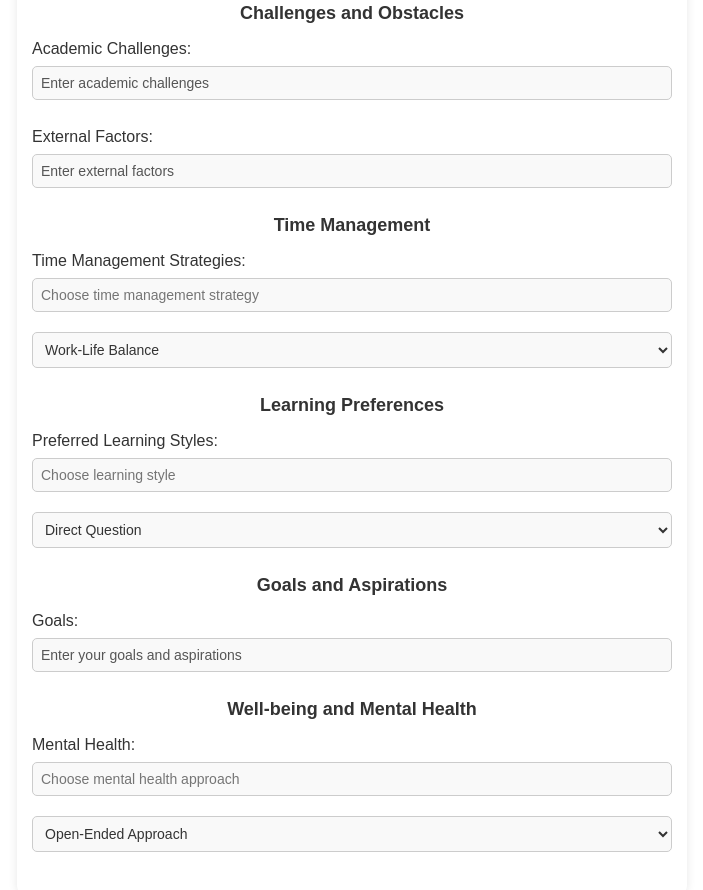
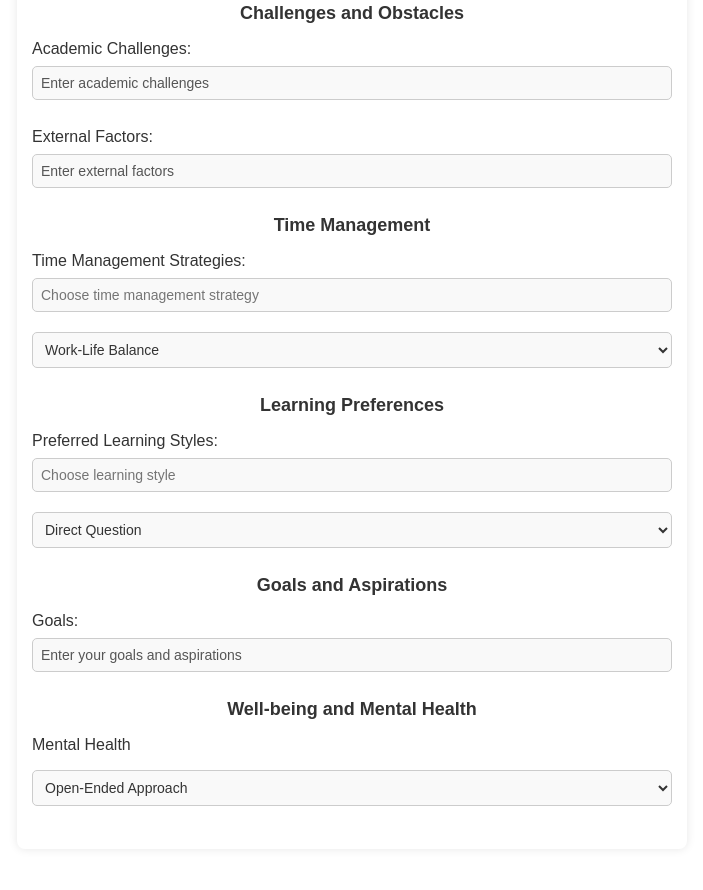
Before and after one commit to samssiams/F.1, a plain HTML site: page strugglings.html in a window 1280 px wide. Shown: the part 787-1677 px from the top of the page, without its empty margins (288-991 px from the left). Drawn offline with Linux system fonts and the light colour scheme.

Commit message:
first commit

```diff
--- a/choosestyle.css
+++ b/choosestyle.css
@@ -1,4 +1,3 @@
-/* styles.css */
 body {
     font-family: Arial, sans-serif;
     text-align: center;
--- a/strugglings.html
+++ b/strugglings.html
@@ -8,7 +8,7 @@
 </head>
 <body>
 
-    <a href="choose.html" class="back-button">Back</a>
+    <a href="index.html" class="back-button">Back</a>
 
     <div class="container">
         <h1>Struggling Students</h1>
@@ -89,8 +89,7 @@
 
         <div class="question" id="8">
             <h2>Well-being and Mental Health</h2>
-            <p>Mental Health:
-                <input list="mentalHealthOptions" name="mentalHealth" placeholder="Choose mental health approach">
+            <p>Mental Health</p>
                 <select id="mentalHealthOptions">
                     <option value="Open-Ended Approach">Open-Ended Approach</option>
                     <option value="Acknowledging Challenges">Acknowledging Challenges</option>
```
Also changed, not shown: compelled.html (+1 -1 lines), index.html (renamed from choose.html, +0 -1 lines), topPerforming.html (+1 -1 lines).
